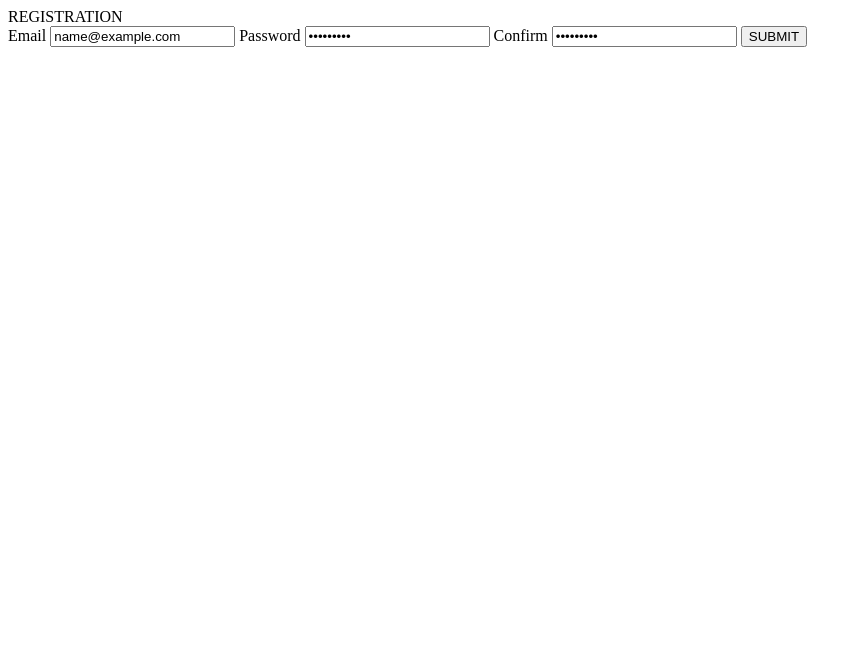
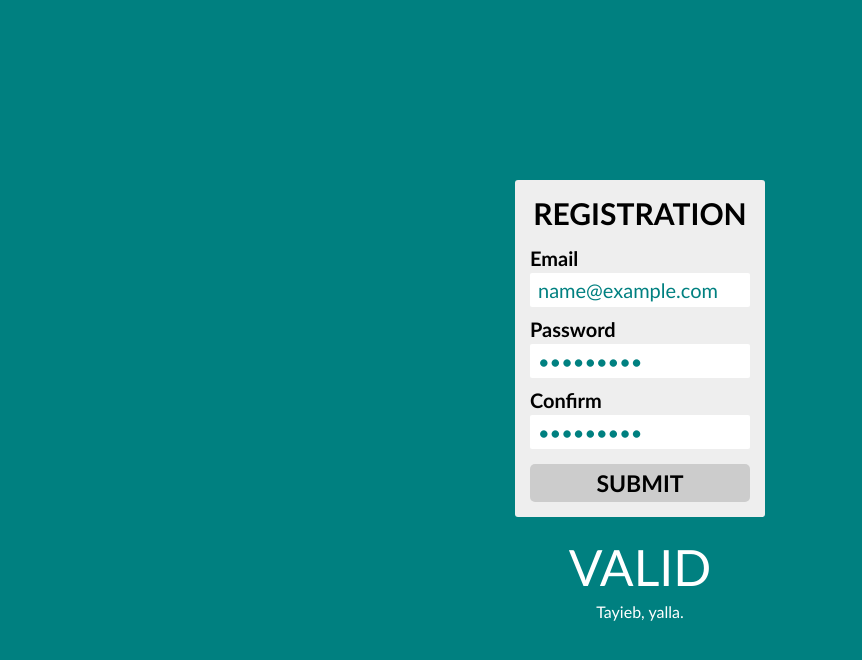
Before and after one commit to JWLD/client-side-validation, a plain HTML site: page index.html in a window 1280 px wide. Both pictures are taken after typing "name@example.com", "Sample123", "Sample123" into the empty fields and a click on the input "SUBMIT". Shown: the whole page, without its empty margins (0-862 px from the left). Drawn offline with Linux system fonts and the light colour scheme.

Commit message:
add finished files

```diff
--- a/index.html
+++ b/index.html
@@ -18,6 +18,10 @@
         <input type="submit" value="SUBMIT">
       </form>
     </div>
+    <div class="msg-wrap hidden">
+      <p class="success-msg">INVALID</p>
+      <p class="err-msg">Please enter x.</p>
+    </div>
     <script type="text/javascript" src="index.js"></script>
   </body>
 </html>
--- a/index.js
+++ b/index.js
@@ -1,5 +1,51 @@
 document.querySelector('form').addEventListener('submit', function(e) {
   e.preventDefault();
 
-  // validate your form inputs here
+  if (Validate(e.target.elements)) {
+    ShowSuccess();
+  }
 });
+
+function Validate(data) {
+  // check for empty fields
+  if (!data.email.value.trim()) {
+    ShowError('Please enter an email address.')
+    return false;
+  }
+
+  if (!data.password.value.trim()) {
+    ShowError('Please enter a password.')
+    return false;
+  }
+
+  if (!data.confirm.value.trim()) {
+    ShowError('Please confirm your password.')
+    return false;
+  }
+
+  // check email address
+  if (!/^(([^<>()\[\]\\.,;:\s@"]+(\.[^<>()\[\]\\.,;:\s@"]+)*)|(".+"))@((\[[0-9]{1,3}\.[0-9]{1,3}\.[0-9]{1,3}\.[0-9]{1,3}])|(([a-zA-Z\-0-9]+\.)+[a-zA-Z]{2,}))$/.test(data.email.value)) {
+    ShowError('Please enter a valid email address.');
+    return false;
+  }
+
+  // check passwords match
+  if (data.password.value !== data.confirm.value) {
+    ShowError('Passwords don\'t match.');
+    return false;
+  }
+
+  return true;
+};
+
+function ShowError(msg) {
+  document.querySelector('.success-msg').innerHTML = 'INVALID';
+  document.querySelector('.err-msg').innerHTML = msg;
+  document.querySelector('.msg-wrap').classList.remove('hidden');
+};
+
+function ShowSuccess() {
+  document.querySelector('.success-msg').innerHTML = 'VALID';
+  document.querySelector('.err-msg').innerHTML = 'Tayieb, yalla.';
+  document.querySelector('.msg-wrap').classList.remove('hidden');
+};
--- a/style.css
+++ b/style.css
@@ -0,0 +1,99 @@
+* {
+  display: flex;
+  justify-content: center;
+  align-items: center;
+  margin: 0;
+  padding: 0;
+  border: 0;
+  box-sizing: border-box;
+}
+
+title {
+  display: none;
+}
+
+body {
+  background-color: teal;
+  min-height: 100vh;
+  min-width: 100vw;
+  flex-direction: column;
+}
+
+.form-wrap {
+  display: flex;
+  flex-direction: column;
+  padding: 15px;
+  background-color: #eee;
+  border-radius: 3px;
+  width: 250px;
+}
+
+form {
+  flex-direction: column;
+  width: 100%;
+}
+
+.form-title {
+  width: 100%;
+  font: 30px Calibri;
+  text-align: center;
+  margin-bottom: 15px;
+  font-weight: bold;
+}
+
+label {
+  width: 100%;
+  justify-content: flex-start;
+  font: 20px Calibri;
+  font-weight: bold;
+  margin-bottom: 3px;
+}
+
+input:not(:last-child) {
+  margin-bottom: 10px;
+}
+
+input {
+  font: 20px Calibri;
+  padding: 5px 8px;
+  border-radius: 2px;
+  color: teal;
+  width: 100%;
+}
+
+input[type=submit] {
+  color: black;
+  font: 23px Calibri;
+  background-color: #ccc;
+  border-radius: 5px;
+  font-weight: bold;
+  margin-top: 5px;
+}
+
+input[type=submit]:hover {
+  cursor: pointer;
+}
+
+.msg-wrap {
+  flex-direction: column;
+  transition: 0.3s;
+}
+
+.success-msg {
+  margin-top: 20px;
+  color: white;
+  font: 50px Calibri;
+}
+
+.err-msg {
+  text-align: center;
+  margin-top: 5px;
+  font: 16px Calibri;
+  max-width: 100%;
+  white-space: normal;
+  color: white;
+}
+
+.hidden {
+  opacity: 0;
+}
```
